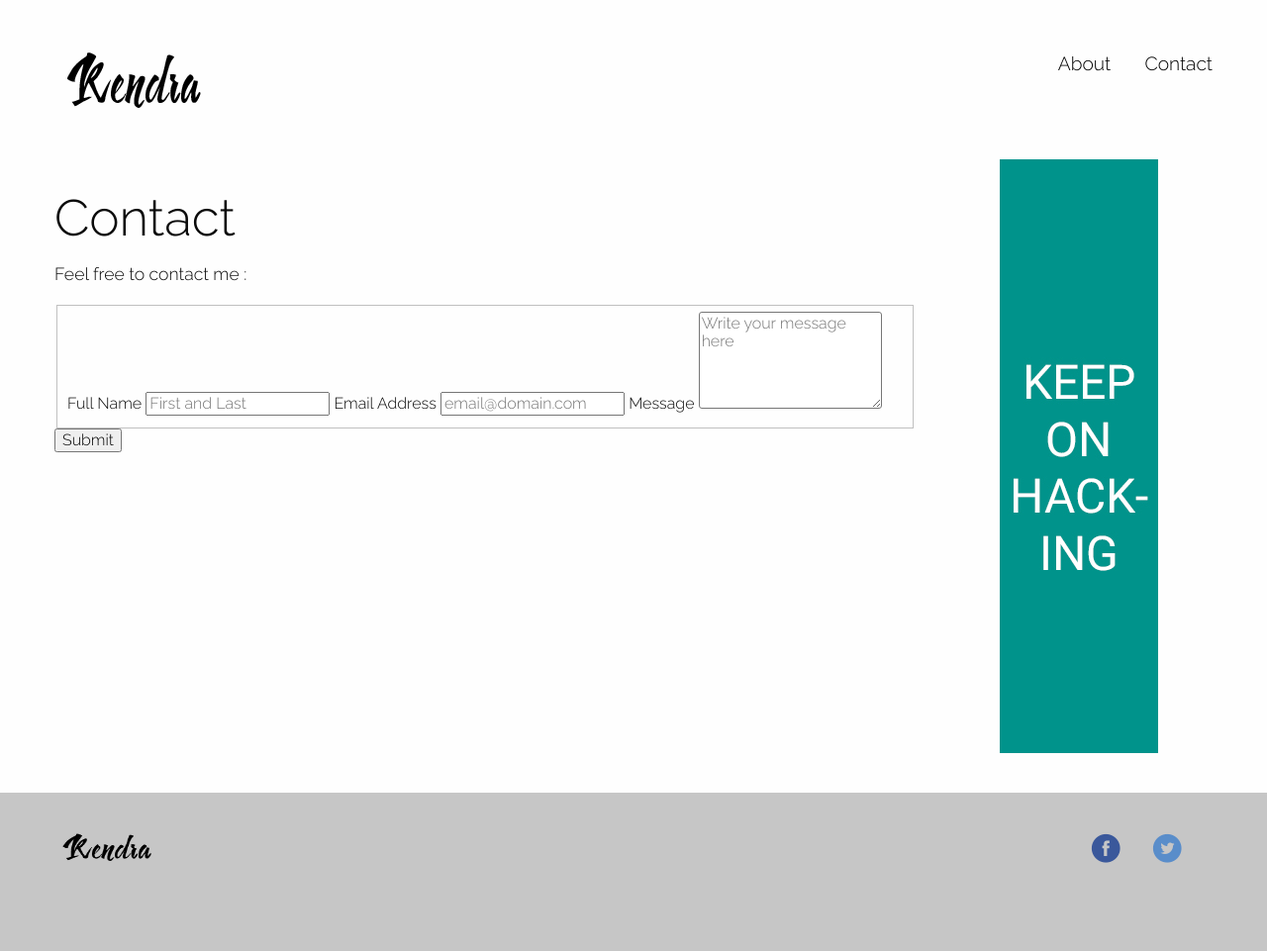
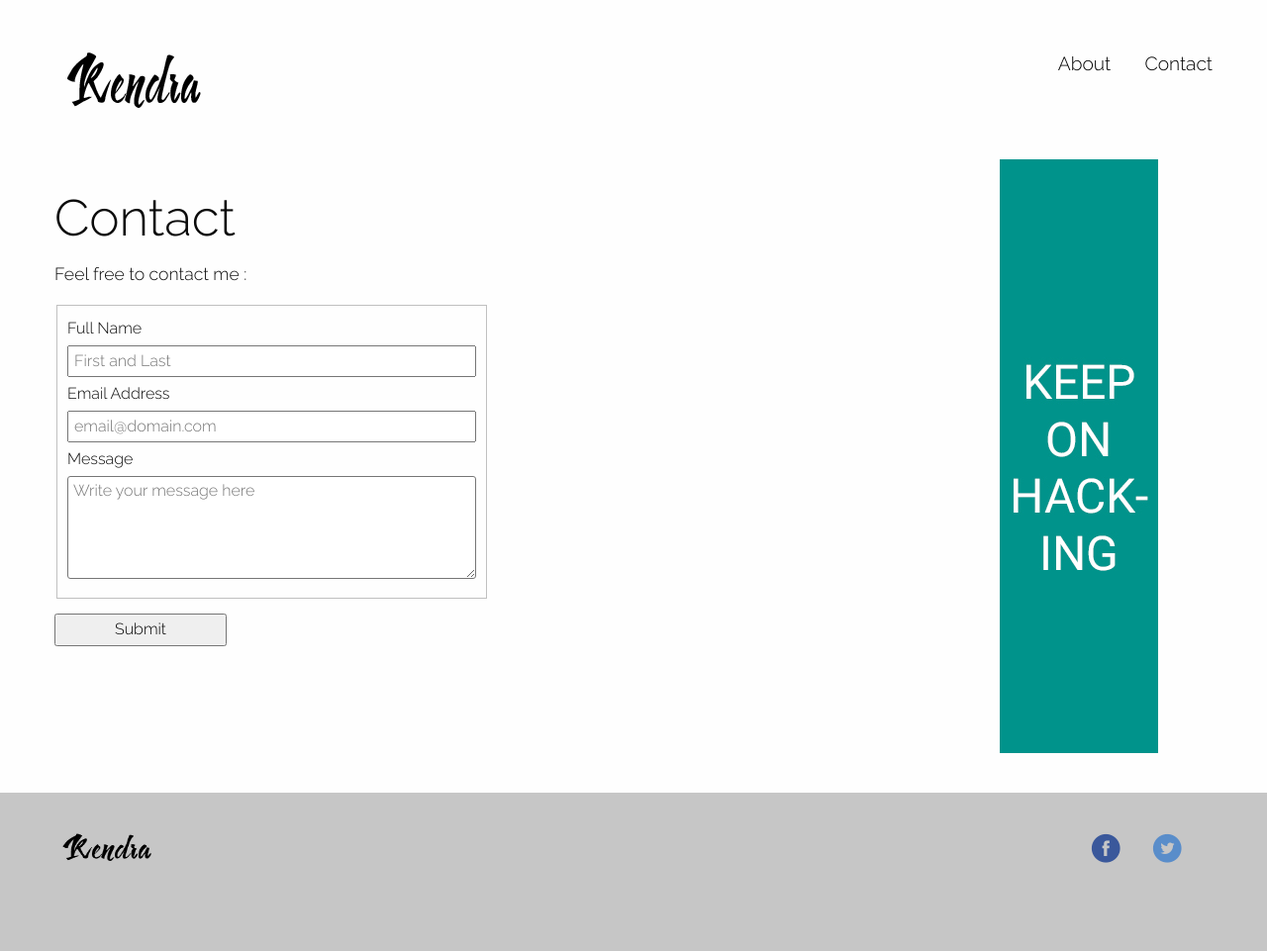
Before and after one commit to rendrap/rendrap.github.io, a Jekyll site: the page built from contact.md, in a window 1280 px wide. Shown: the whole page at 99% size. Built offline with Jekyll 4.4.1, drawn with Linux system fonts in a browser that asks for light colours; comment, search, counter and statistics services are not loaded.

```diff
--- a/_layouts/page.html
+++ b/_layouts/page.html
@@ -12,6 +12,6 @@
 		</article>
 	</div>
 	<div class="medium-3 columns ad">
-		<a href="#"><img src="/assets/images/banner.jpg"></a>
+		<a href="#"><img src="/assets/images/Banner.jpg"></a>
 	</div>
 </div>
--- a/_sass/_layout.scss
+++ b/_sass/_layout.scss
@@ -335,3 +335,31 @@
 figure.highlight {
   margin: 0;
 }
+
+#fs-frm {
+  label, input
+  {
+    display: block;
+    padding-bottom: 0.6rem;
+    width: 100%;
+    padding: 5px;
+  }
+  textarea {
+    width: 100%;
+    padding: 5px;
+  }
+  label {
+    padding-left: 0;
+  }
+  input[type=submit] {
+    max-width: 20%;
+    min-width: 80px;
+    margin: 15px 0;
+  }
+}
+
+@media only screen and (min-width: 980px) {
+  form fieldset {
+    width: 50%;
+  }
+}
```
